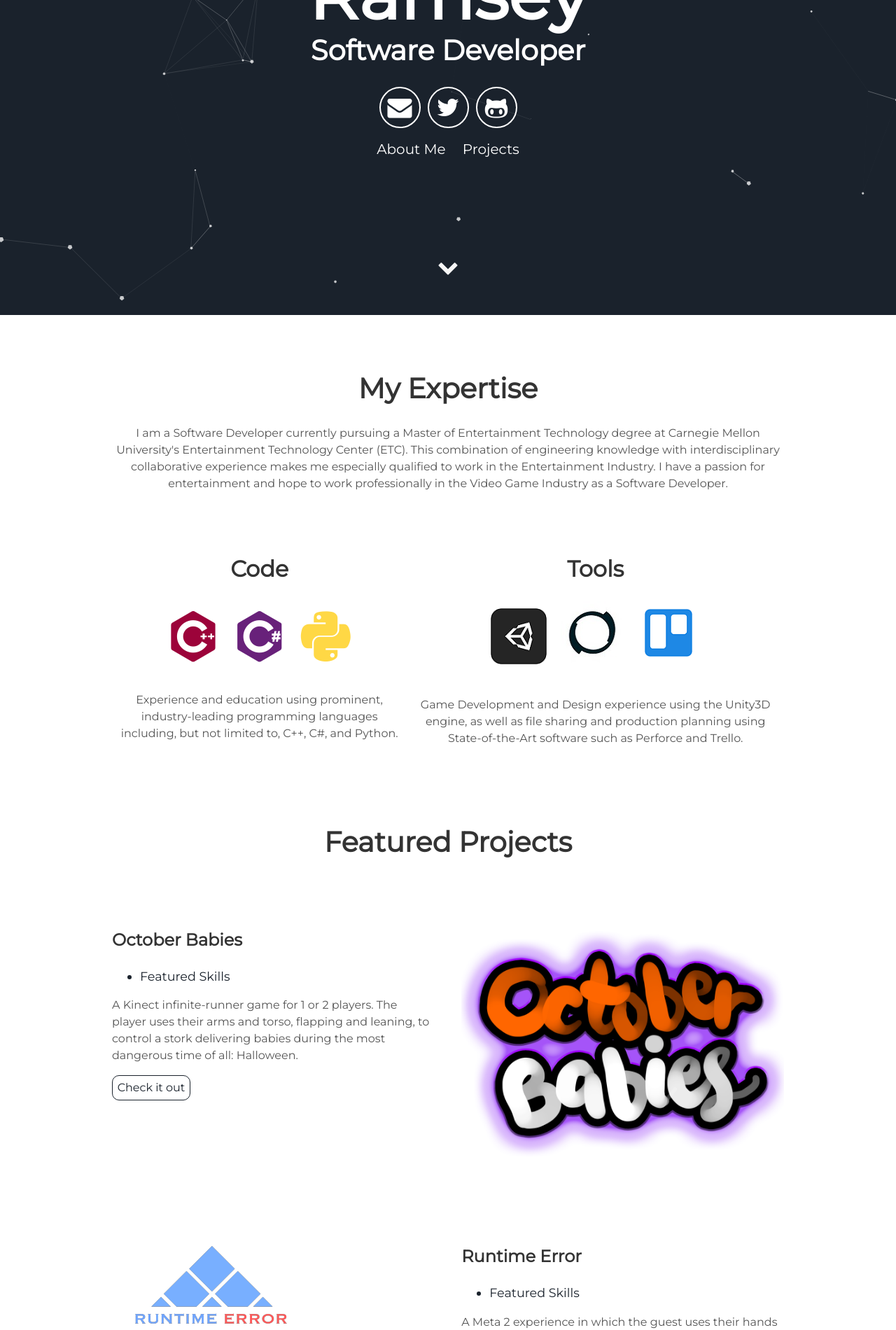
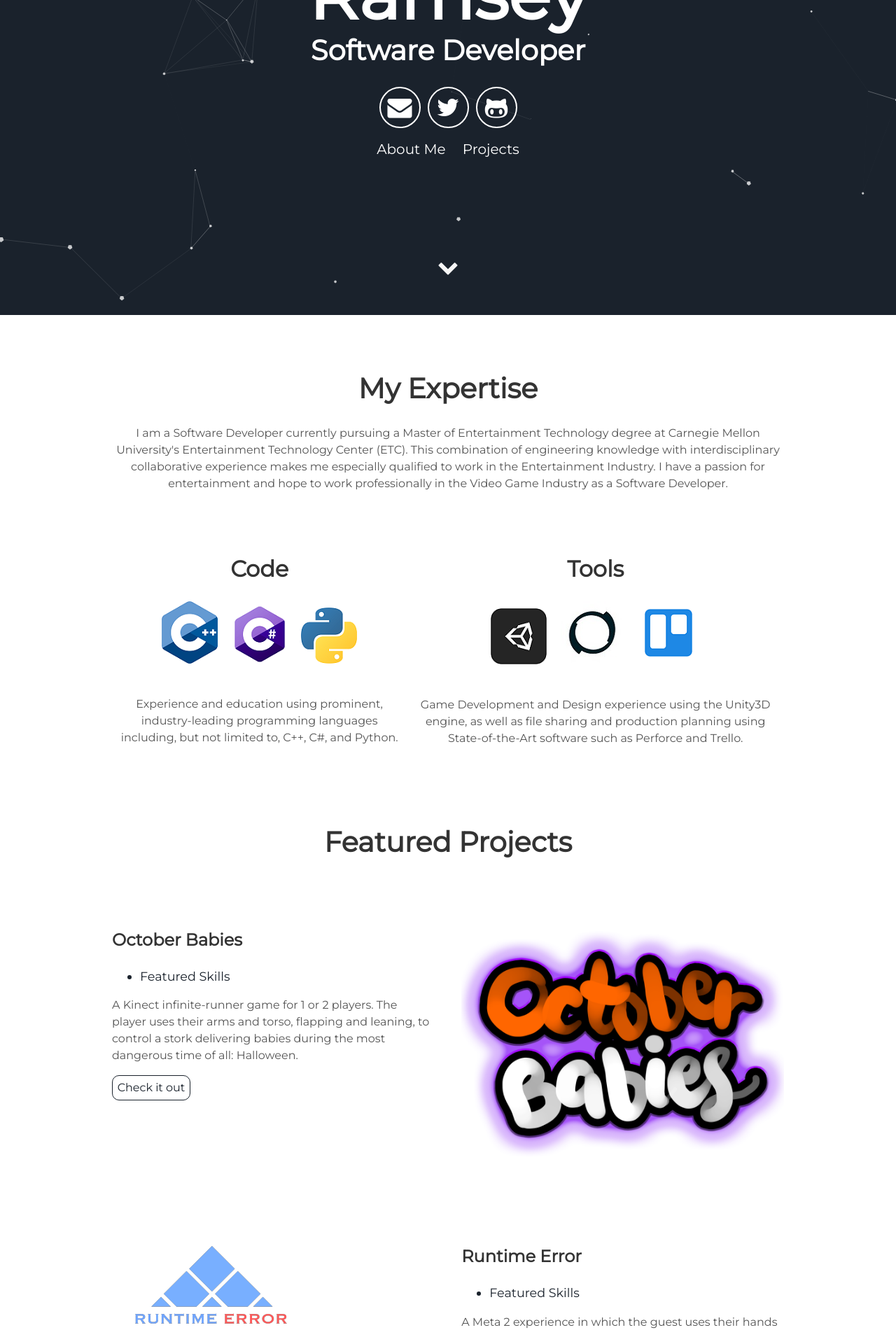
Before and after one commit to CharliePRamsey/charliepramsey.github.io, a Jekyll site: the page built from index.md, in a window 1280 px wide. Shown: the part 450-2350 px from the top of the page at 70% size. Built offline with Jekyll 4.4.1, drawn with Linux system fonts in a browser that asks for light colours.

Commit message:
adjust logos / text orientation on home page

```diff
--- a/_includes/about.html
+++ b/_includes/about.html
@@ -5,16 +5,16 @@
   <div class="user">
     <div class="tech">
       <h2>Code</h2>
-      <i class="devicon-cplusplus-plain colored"></i>
-      <i class="devicon-csharp-plain colored"></i>
-      <i class="devicon-python-plain colored"></i>
+      <img src="{{ "/assets/img/cpp.png" | prepend: site.baseurl }}" alt="C++ Logo">
+      <img src="{{ "/assets/img/csharp.png" | prepend: site.baseurl }}" alt="C# Logo">
+      <img src="{{ "/assets/img/python.png" | prepend: site.baseurl }}" alt="Python Logo">
       <p>Experience and education using prominent, industry-leading programming languages including, but not limited to, C++, C#, and Python.</p>
     </div>
     <div class="tech">
       <h2>Tools</h2>
-      <img src="..\assets\img\Unity_3D.png" alt="Unity Logo">
-      <img src="..\assets\img\Perforce.jpg" alt="Perforce Logo">
-      <img src="..\assets\img\Trello.png" alt="Trello Logo">
+      <img src="{{ "/assets/img/Unity3D.png" | prepend: site.baseurl }}" alt="Unity Logo">
+      <img src="{{ "/assets/img/Perforce.jpg" | prepend: site.baseurl }}" alt="Perforce Logo">
+      <img src="{{ "/assets/img/Trello.png" | prepend: site.baseurl }}" alt="Trello Logo">
       <p>Game Development and Design experience using the Unity3D engine, as well as file sharing and production planning using State-of-the-Art software such as Perforce and Trello.</p>
     </div>
 </div>
```
Also changed, not shown: assets/img/Unity3D.png (renamed from assets/img/Unity_3D.png), assets/img/cpp.png (added), assets/img/csharp.png (added), assets/img/python.png (added).
